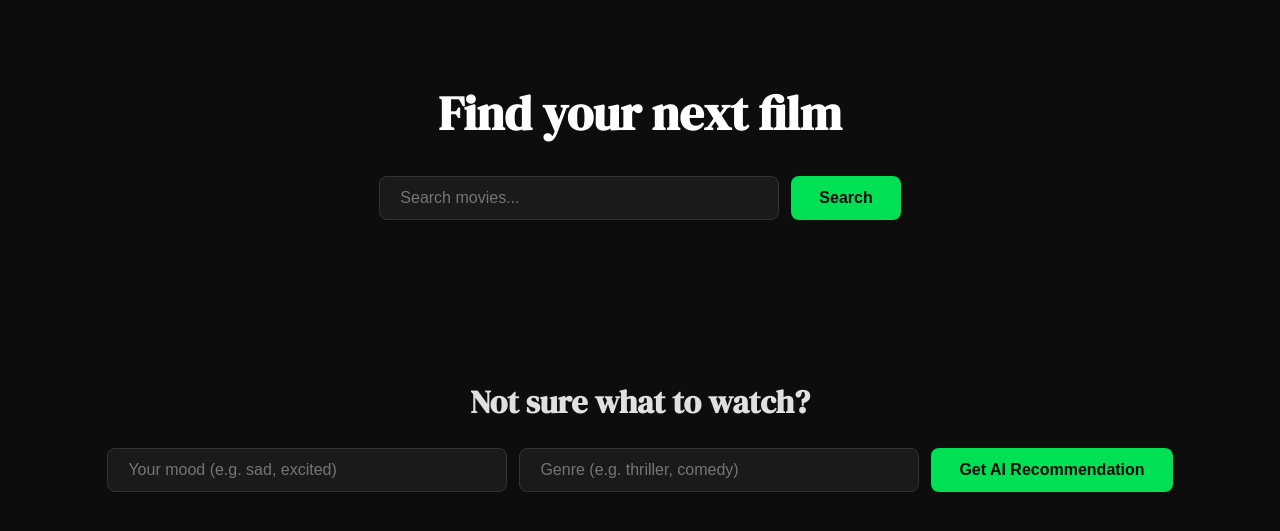
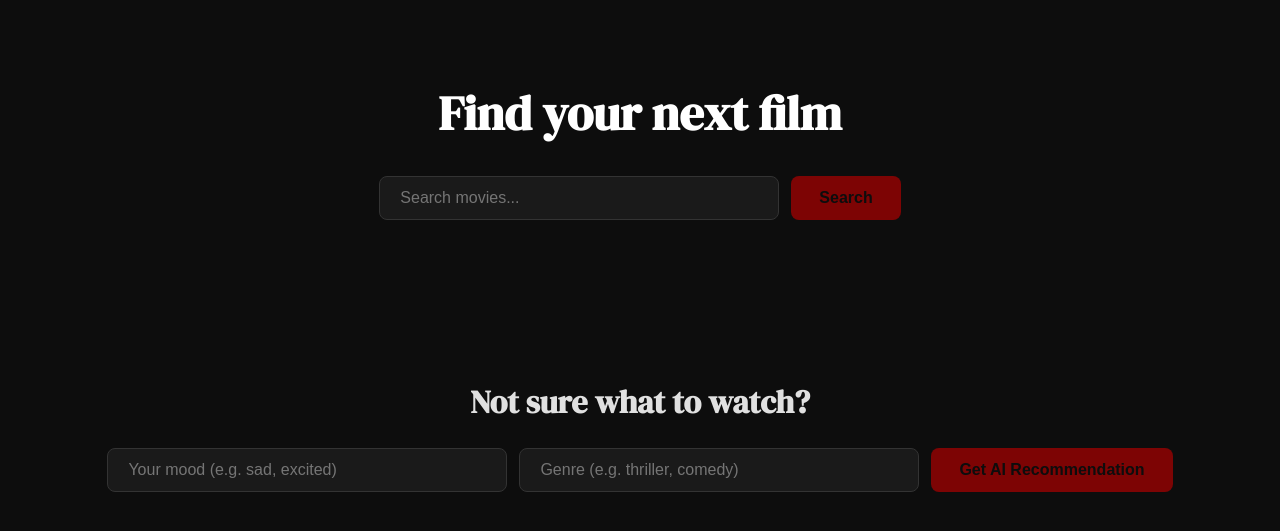
Before and after one commit to alytarek77/MovieApp, a Flask app: page / in a window 1280 px wide. Shown: the part 66-597 px from the top of the page. Run offline with Flask 3, Linux system fonts and the light colour scheme.

Commit message:
changed color to test automatic deplyment

```diff
--- a/static/styles.css
+++ b/static/styles.css
@@ -81,7 +81,7 @@ body {
 
 .search-btn {
     padding: 12px 28px;
-    background: #00e054;
+    background: #7d0404;
     color: #0d0d0d;
     border: none;
     border-radius: 8px;
```
